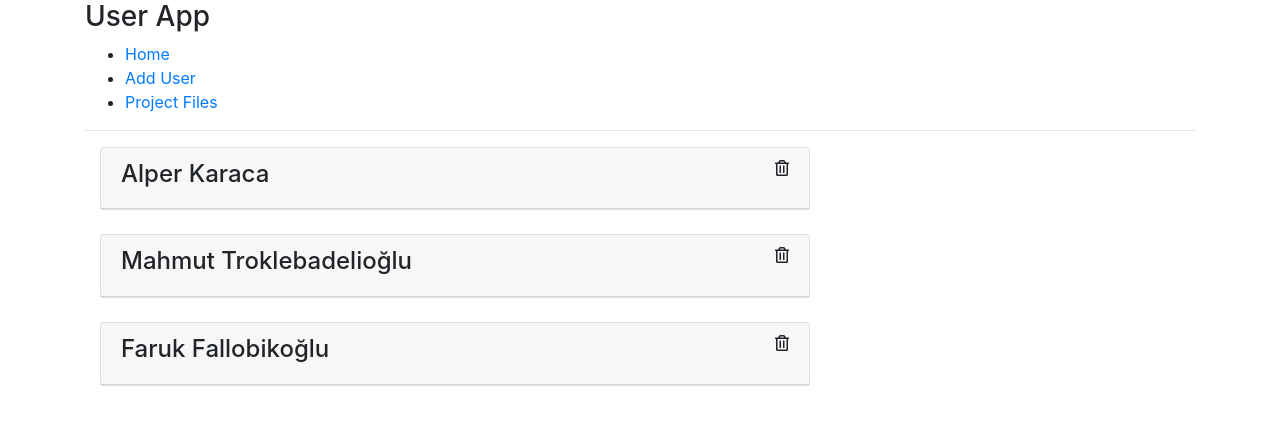
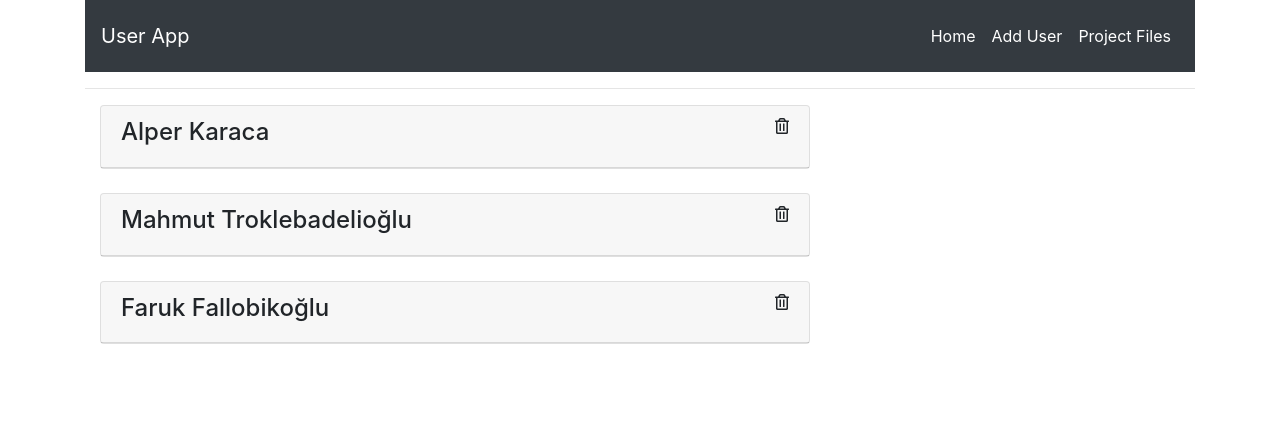
Before and after one commit to alperkaraca/testreact, a React (Create React App) app: page / in a window 1280 px wide. Shown: the top 424 px of the page. Built offline with nearby package versions, Linux system fonts and the light colour scheme; data requests are answered from the project's data file; what react-pose would draw is missing.

Commit message:
v21-navbar-ozellestirme

```diff
--- a/src/layout/Navbar.js
+++ b/src/layout/Navbar.js
@@ -2,22 +2,28 @@
 import PropTypes from 'prop-types';
 import {Link} from 'react-router-dom';
 
-function Navbar(props) {
+function Navbar({title}) {
+
   return (
-    <div>
-      <h3>{props.title}</h3>
-      <ul>
-        <li>
-          <Link to="/">Home</Link>
+
+    <nav className="navbar-nav navbar-expand-lg navbar-dark bg-dark mb-3 p-3">
+      <a href="/" className="navbar-brand">{title}</a>
+
+      <ul className="navbar-nav ml-auto">
+        <li className="nav-item active">
+          <Link to = "/" className = "nav-link">Home</Link>
         </li>
-        <li>
-          <Link to="/add">Add User</Link>
-        </li>
-        <li>
-          <Link to="/github">Project Files</Link>
-        </li>
+        <li className="nav-item active">
+          <Link to = "/add" className = "nav-link">Add User</Link>
+       </li>
+       <li className="nav-item active">
+       <Link to = "/github" className = "nav-link">Project Files</Link>
+    </li>
+
       </ul>
-    </div>
+
+    </nav>
+
   )
 }
 Navbar.defaultProps = {
```
